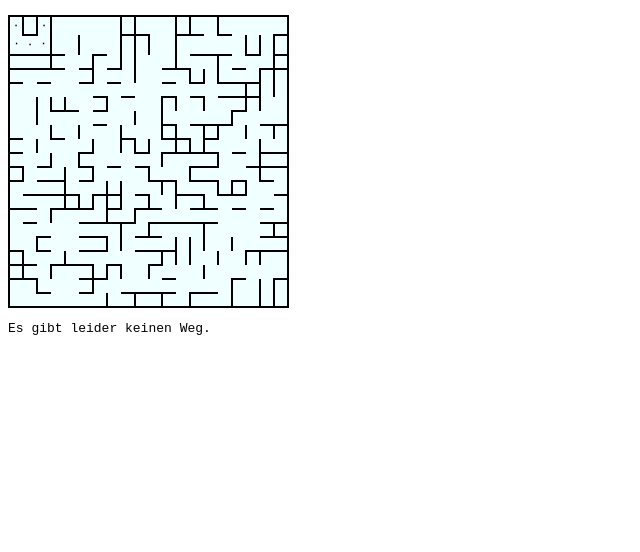
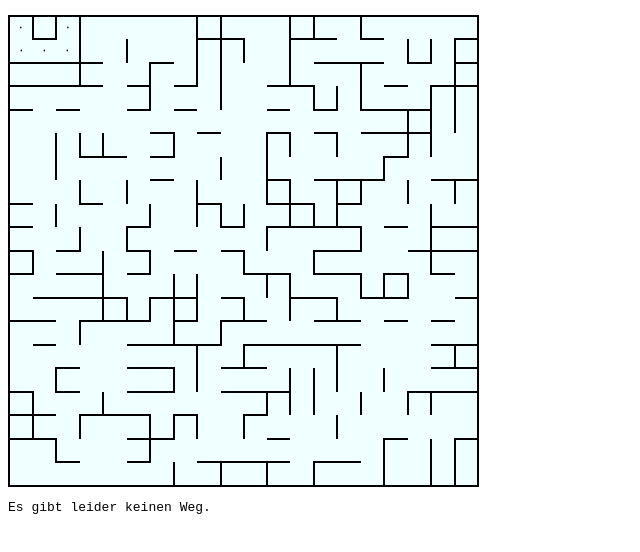
Before and after one commit to meisterk/js-labyrinth, a plain HTML site: page index.html in a window 1280 px wide. Shown: the part 50-602 px from the top of the page, without its empty margins (0-640 px from the left). Drawn offline with nearby package versions, Linux system fonts and the light colour scheme.

Commit message:
Change size of cell

```diff
--- a/style.css
+++ b/style.css
@@ -7,8 +7,8 @@ table{
     border-collapse: collapse;
 }
 td {
-    width: 10px;
-    height: 10px;
+    width: 1.5em;
+    height: 1.5em;
     background-color:azure;
     text-align: center;
 }
```
